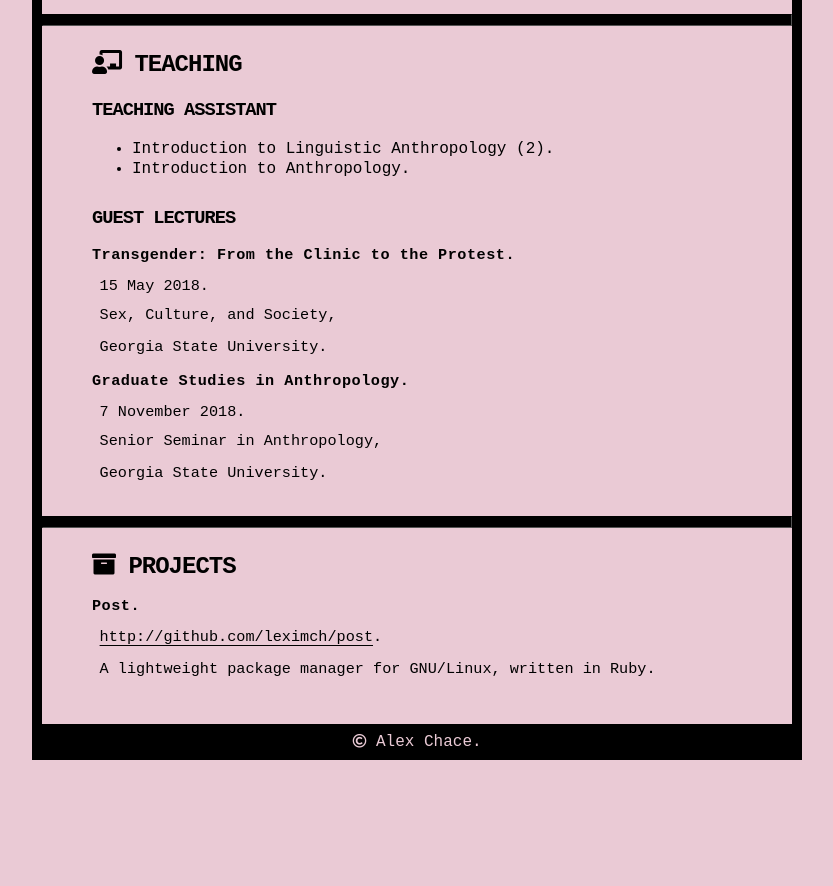
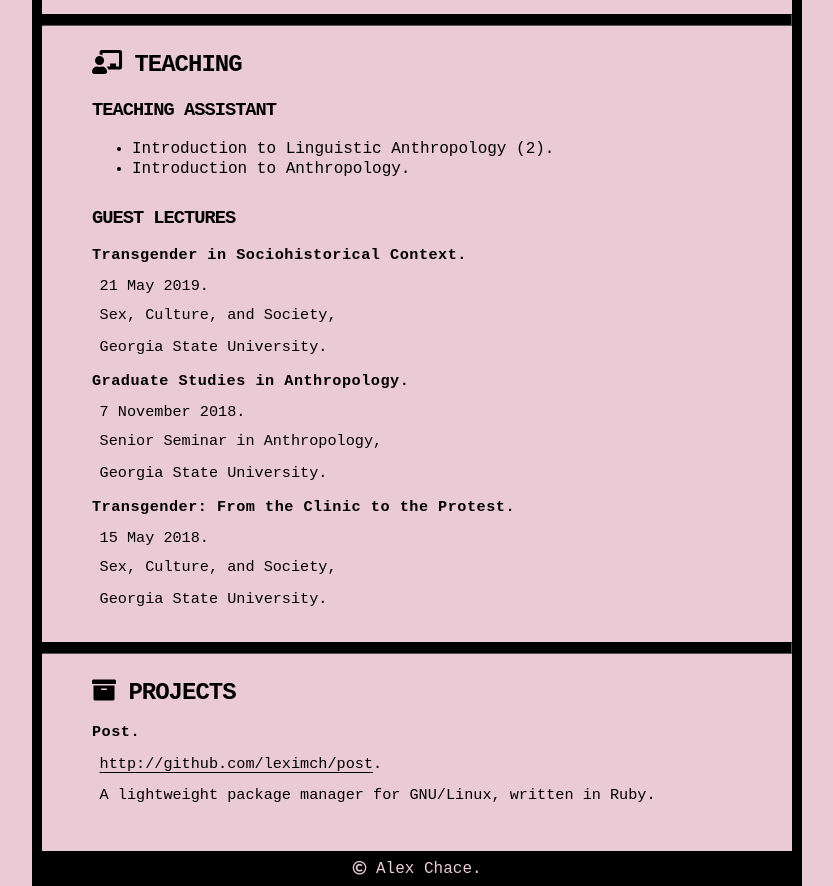
Before and after one commit to mrgntamayo/mrgntamayo.github.io, a Jekyll site: the page built from index.md, in a window 1280 px wide and 900 px high, scrolled down 1942 px, cut to the strip 14-900 px from the top of the window. Shown: the whole strip, without its empty margins (223-1056 px from the left). Built offline with Jekyll 4.4.1, drawn with Linux system fonts in a browser that asks for light colours; nearby versions of some CDN libraries; some web fonts are replaced; before the commit the page ends 2724 px from its top, so only the background shows below that.

Commit message:
Build site at 2019-05-22 06:45:58 UTC

```diff
--- a/_data/cv.yaml
+++ b/_data/cv.yaml
@@ -35,14 +35,19 @@ jobs:
     description: "Developed automated leads generation infrastructure in Python, using data from Zillow and other sources with customized text- and email-based outreach and preferential lead selection. I also assisted in updating company websites and customer-facing infrastructure in React, HTML, and CSS."
 
 guest_lectures:
+  - title: "Transgender in Sociohistorical Context"
+    place: Georgia State University
+    course: Sex, Culture, and Society
+    time: 21 May 2019
+  - title: "Graduate Studies in Anthropology"
+    place: "Georgia State University"
+    course: "Senior Seminar in Anthropology"
+    time: 7 November 2018
   - title: "Transgender: From the Clinic to the Protest"
     place: Georgia State University
     course: Sex, Culture, and Society
     time: 15 May 2018
-  - title: "Graduate Studies in Anthropology"
-    place: "Georgia State University"
-    course: "Senior Seminar in Anthropology"
-    time: 7 November 2018
+
 
 ta:
 - Introduction to Linguistic Anthropology (2).
--- a/_includes/about.html
+++ b/_includes/about.html
@@ -1,4 +1,4 @@
-<h1 class="name">{{ site.data.cv.name_title }}</h1>
+<h1 id="bio" class="name">{{ site.data.cv.name_title }}</h1>
 <div class="row">
     <div class="column-left">
         <h3>Contact</h3>
--- a/_layouts/cv.html
+++ b/_layouts/cv.html
@@ -33,4 +36,3 @@
 	{% include projects.html %}
 	</div>
 </body>
-{% include footer.html %}
--- /dev/null
+++ b/_layouts/default.html
@@ -0,0 +1,7 @@
+{% include head.html %}
+
+{{ content }}
+
+{% include footer.html %}
+
+{% include scripts.html %}
--- a/_layouts/page.html
+++ b/_layouts/page.html
@@ -29,4 +32,3 @@
 		{{ content }}
 	</div>
 </body>
-{% include footer.html %}
```
Also changed, not shown: other parts of _layouts/cv.html (+10 -7 lines), other parts of _layouts/page.html (+4 -1 lines), _includes/head.html (+0 -11 lines), _includes/scripts.html (added, +15 -0 lines), 6 other files.
